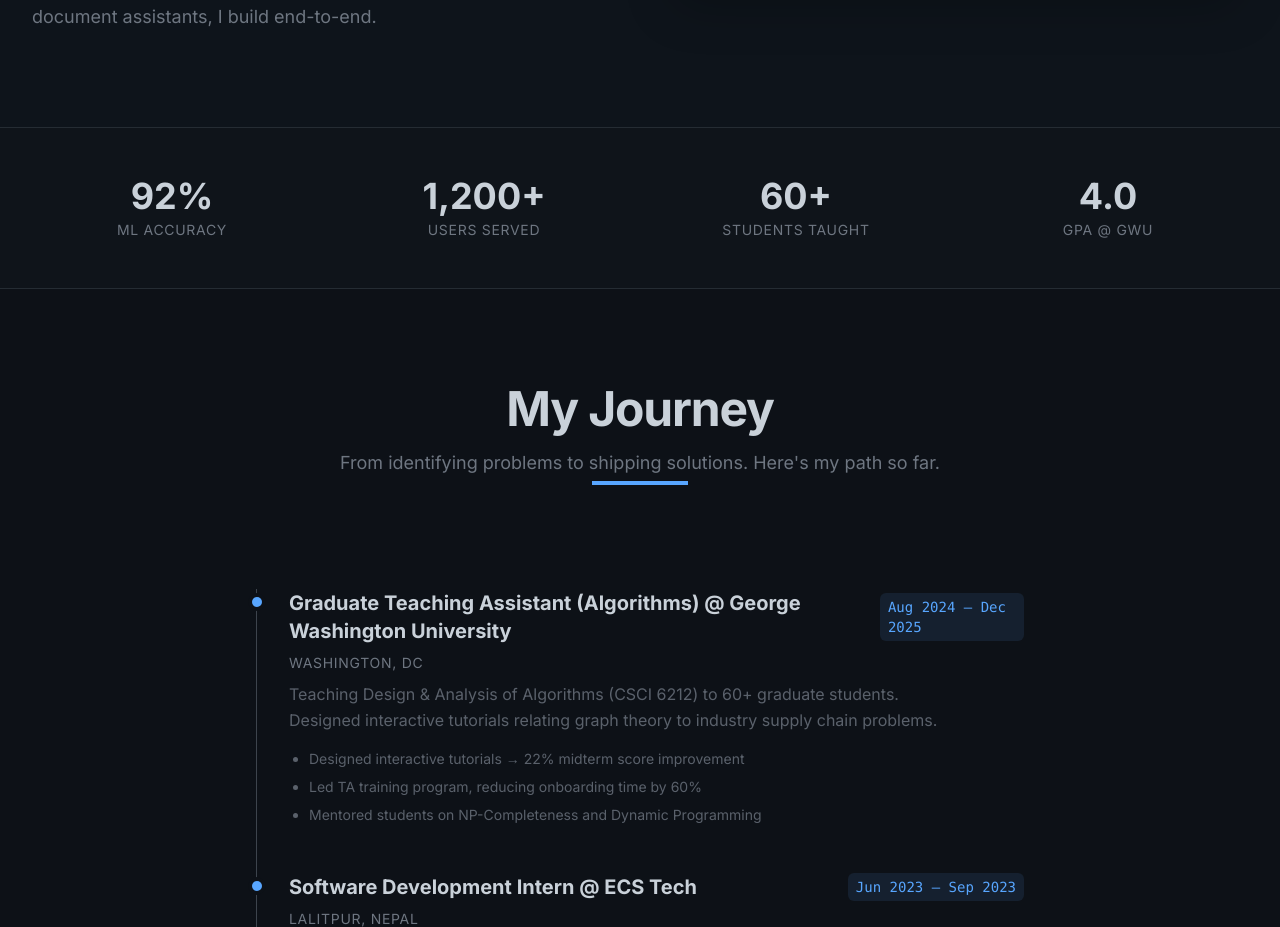
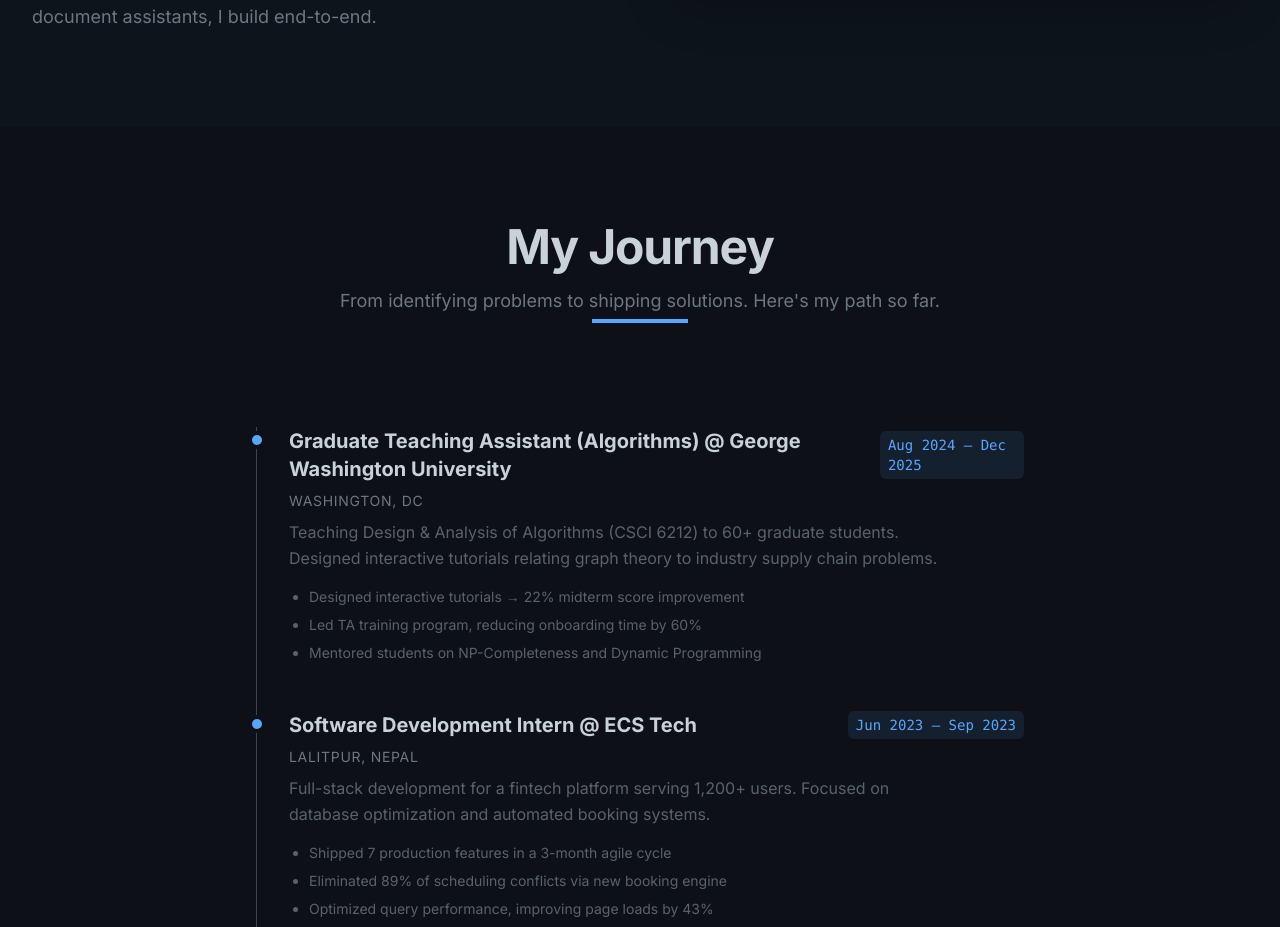
Before and after one commit to aabhiyann/portfolio-abhiyan, a React (Vite) app: page /about in a window 1280 px wide. Shown: the part 943-1870 px from the top of the page. Built offline with nearby package versions, Linux system fonts and the light colour scheme.

Commit message:
refactor: remove duplicate stats section from About page

```diff
--- a/src/pages/About.tsx
+++ b/src/pages/About.tsx
@@ -131,29 +131,6 @@ function About() {
         </div>
       </section>
 
-      {/* By The Numbers */}
-      <section className="py-12 border-y border-border-primary/50 bg-bg-surface/30">
-        <div className="max-w-7xl mx-auto px-6 md:px-8">
-          <div className="grid grid-cols-2 md:grid-cols-4 gap-8 text-center">
-            {[
-              { label: "ML Accuracy", value: "92%" },
-              { label: "Users Served", value: "1,200+" },
-              { label: "Students Taught", value: "60+" },
-              { label: "GPA @ GWU", value: "4.0" },
-            ].map((stat, i) => (
-              <div key={i}>
-                <div className="text-4xl font-bold text-text-primary mb-1 font-heading">
-                  {stat.value}
-                </div>
-                <div className="text-sm text-text-muted uppercase tracking-wider">
-                  {stat.label}
-                </div>
-              </div>
-            ))}
-          </div>
-        </div>
-      </section>
-
       {/* Engineering Career */}
       <section className="py-24 bg-bg-primary">
         <div className="max-w-7xl mx-auto px-6 md:px-8">
```
